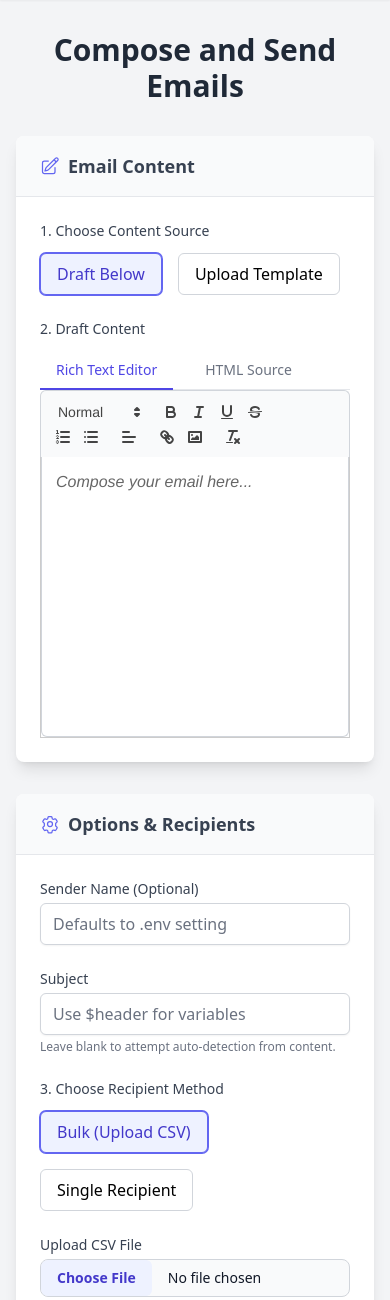
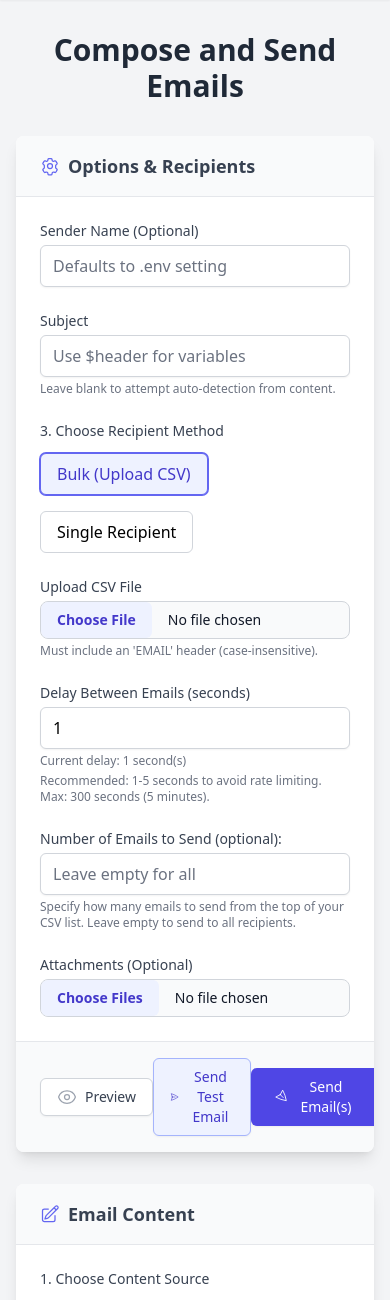
Before and after one commit to SupratimRK/web-bulk-email-sender, a Flask app: page / in a window 390 px wide. Shown: the part 64-1364 px from the top of the page. Run offline with Flask 2, Linux system fonts and the light colour scheme; some libraries are stand-ins or nearby versions.

Commit message:
Add email limit functionality for bulk sending; update UI and backend handling

```diff
--- a/app.py
+++ b/app.py
@@ -299,6 +299,17 @@ def index():
         except (ValueError, TypeError):
             email_delay = 1.0  # Default fallback
 
+        # --- Get Email Limit (for bulk sending) ---
+        email_limit = None
+        try:
+            email_limit_str = request.form.get("email_limit", "").strip()
+            if email_limit_str:
+                email_limit = int(email_limit_str)
+                if email_limit < 1:
+                    email_limit = None # Treat as no limit if less than 1
+        except (ValueError, TypeError):
+            email_limit = None # No limit if conversion fails
+
         # Production timeout management - reduce delays for large batches
         # Detect production more reliably (Render sets various env vars)
         is_production = (
@@ -382,6 +393,11 @@ def index():
                     skipped_count += 1
                     continue
                 recipients_data.append({'email': receiver, 'data': row})
+
+            # Apply email limit if specified
+            if email_limit is not None and len(recipients_data) > email_limit:
+                log_messages.append(f"INFO: Limiting bulk send to the first {email_limit} recipients.")
+                recipients_data = recipients_data[:email_limit]
 
         else: # Manual sending
             manual_email = request.form.get("manual_email", "").strip()
--- a/templates/index.html
+++ b/templates/index.html
@@ -385,6 +339,11 @@
                   Current delay: <span id="delay-value">1</span> second(s)</span>
                 <p class="mt-1 text-xs text-gray-500">Recommended: 1-5 seconds to avoid rate limiting. Max: 300 seconds (5 minutes).</p>
               </div>
+              <div id="emailLimitDiv" class="md:col-span-2 hidden">
+                <label for="email_limit" class="block text-sm font-medium text-gray-700 mb-1">Number of Emails to Send (optional):</label>
+                <input type="number" step="1" min="1" class="mt-1 block w-full rounded-md border-gray-300 shadow-sm focus:border-indigo-500 focus:ring-indigo-500 sm:text-sm" id="email_limit" name="email_limit" placeholder="Leave empty for all">
+                <p class="mt-1 text-xs text-gray-500">Specify how many emails to send from the top of your CSV list. Leave empty to send to all recipients.</p>
+              </div>
               <div id="manualDiv" class="hidden md:col-span-2"><label for="manual_email"
                   class="block text-sm font-medium text-gray-700">Recipient Email Address</label><input type="email"
                   name="manual_email" id="manual_email"
@@ -428,7 +387,53 @@
         </div>
 
         <!-- Right Column: Preview -->
-        <aside>
+        <aside class="space-y-8">
+          <!-- Content Card -->
+          <section class="bg-white shadow-lg rounded-lg overflow-hidden">
+            <header class="px-6 py-4 bg-gray-50 border-b border-gray-200">
+              <h2 class="text-lg font-semibold text-gray-700 flex items-center"><svg xmlns="http://www.w3.org/2000/svg"
+                  fill="none" viewBox="0 0 24 24" stroke-width="1.5" stroke="currentColor"
+                  class="w-5 h-5 mr-2 text-indigo-500">
+                  <path stroke-linecap="round" stroke-linejoin="round"
+                    d="m16.862 4.487 1.687-1.688a1.875 1.875 0 1 1 2.652 2.652L10.582 16.07a4.5 4.5 0 0 1-1.897 1.13L6 18l.8-2.685a4.5 4.5 0 0 1 1.13-1.897l8.932-8.931Zm0 0L19.5 7.125M18 14v4.75A2.25 2.25 0 0 1 15.75 21H5.25A2.25 2.25 0 0 1 3 18.75V8.25A2.25 2.25 0 0 1 5.25 6H10" />
+                </svg>Email Content</h2>
+            </header>
+            <div class="p-6 space-y-6">
+              <div><label class="block text-sm font-medium text-gray-700 mb-3">1. Choose Content Source</label>
+                <div class="radio-group-container">
+                  <div><input id="sourceDraft" name="template_source" type="radio" value="draft" checked><label
+                      for="sourceDraft">Draft Below</label></div>
+                  <div><input id="sourceUpload" name="template_source" type="radio" value="upload"><label
+                      for="sourceUpload">Upload Template</label></div>
+                </div>
+              </div>
+              <div class="hidden" id="uploadSection"><label for="template_file"
+                  class="block text-sm font-medium text-gray-700 mb-1">Upload Template File</label><input type="file"
+                  name="template_file" id="template_file"
+                  class="block w-full text-sm text-gray-900 border border-gray-300 rounded-lg cursor-pointer bg-gray-50 focus:outline-none"
+                  accept=".html,.htm,.md,.txt"><span id="template-filename-display"
+                  class="text-xs text-gray-500 mt-1 block hidden"></span>
+                <p class="mt-1 text-xs text-gray-500">Allowed types: HTML, HTM, MD, TXT.</p>
+              </div>
+              <div id="draftSection"><label class="block text-sm font-medium text-gray-700 mb-3">2. Draft
+                  Content</label>
+                <div class="border-b border-gray-200 mb-0">
+                  <nav class="-mb-px flex space-x-4" id="editorTabs"><button type="button" id="rich-tab"
+                      class="editor-tab active" aria-current="page">Rich Text Editor</button><button type="button"
+                      id="html-tab" class="editor-tab">HTML Source</button></nav>
+                </div>
+                <div id="editorTabsContent" class="mt-0">
+                  <div id="rich" role="tabpanel">
+                    <div id="quillEditor"></div>
+                  </div>
+                  <div id="html" class="hidden" role="tabpanel"><textarea id="htmlSource"
+                      class="block w-full rounded-md rounded-t-none border-gray-300 shadow-sm focus:border-indigo-500 focus:ring-indigo-500 sm:text-sm"
+                      style="height:342px;" placeholder="Enter or paste HTML source code here..."></textarea></div>
+                </div><textarea name="email_content" id="email_content" class="hidden"></textarea>
+              </div>
+            </div>
+          </section>
+
           <div class="sticky-preview bg-white shadow-lg rounded-lg overflow-hidden">
             <header class="px-6 py-4 bg-gray-50 border-b border-gray-200">
               <h2 class="text-lg font-semibold text-gray-700 flex items-center"><svg xmlns="http://www.w3.org/2000/svg"
@@ -852,14 +857,16 @@
 
     // --- UI Toggles (Sections) ---
     const bulkRadio = document.getElementById("bulk"); const manualRadio = document.getElementById("manual"); const csvDiv = document.getElementById("csvDiv"); const manualDiv = document.getElementById("manualDiv"); const csvInput = document.getElementById("csv_file"); const manualInput = document.getElementById("manual_email"); const delayDiv = document.getElementById("delayDiv");
+    const emailLimitDiv = document.getElementById("emailLimitDiv"); // Get the new div
     const sourceUploadRadio = document.getElementById("sourceUpload"); const sourceDraftRadio = document.getElementById("sourceDraft"); const uploadSection = document.getElementById("uploadSection"); const draftSection = document.getElementById("draftSection"); const templateInput = document.getElementById("template_file");
 
     const toggleSendMethod = () => {
-      if (!manualRadio || !csvDiv || !manualDiv || !manualInput || !csvInput || !delayDiv) return; // Guard
+      if (!manualRadio || !csvDiv || !manualDiv || !manualInput || !csvInput || !delayDiv || !emailLimitDiv) return; // Add emailLimitDiv to guard
       const isManual = manualRadio.checked;
       manualDiv.classList.toggle('hidden', !isManual);
       csvDiv.classList.toggle('hidden', isManual);
-      delayDiv.classList.toggle('hidden', isManual); // Hide delay for manual sending
+      delayDiv.classList.toggle('hidden', isManual);
+      emailLimitDiv.classList.toggle('hidden', isManual); // Toggle visibility for emailLimitDiv
       manualInput.required = isManual;
       csvInput.required = !isManual;
     };
```
Also changed, not shown: other parts of templates/index.html (+1 -47 lines).
